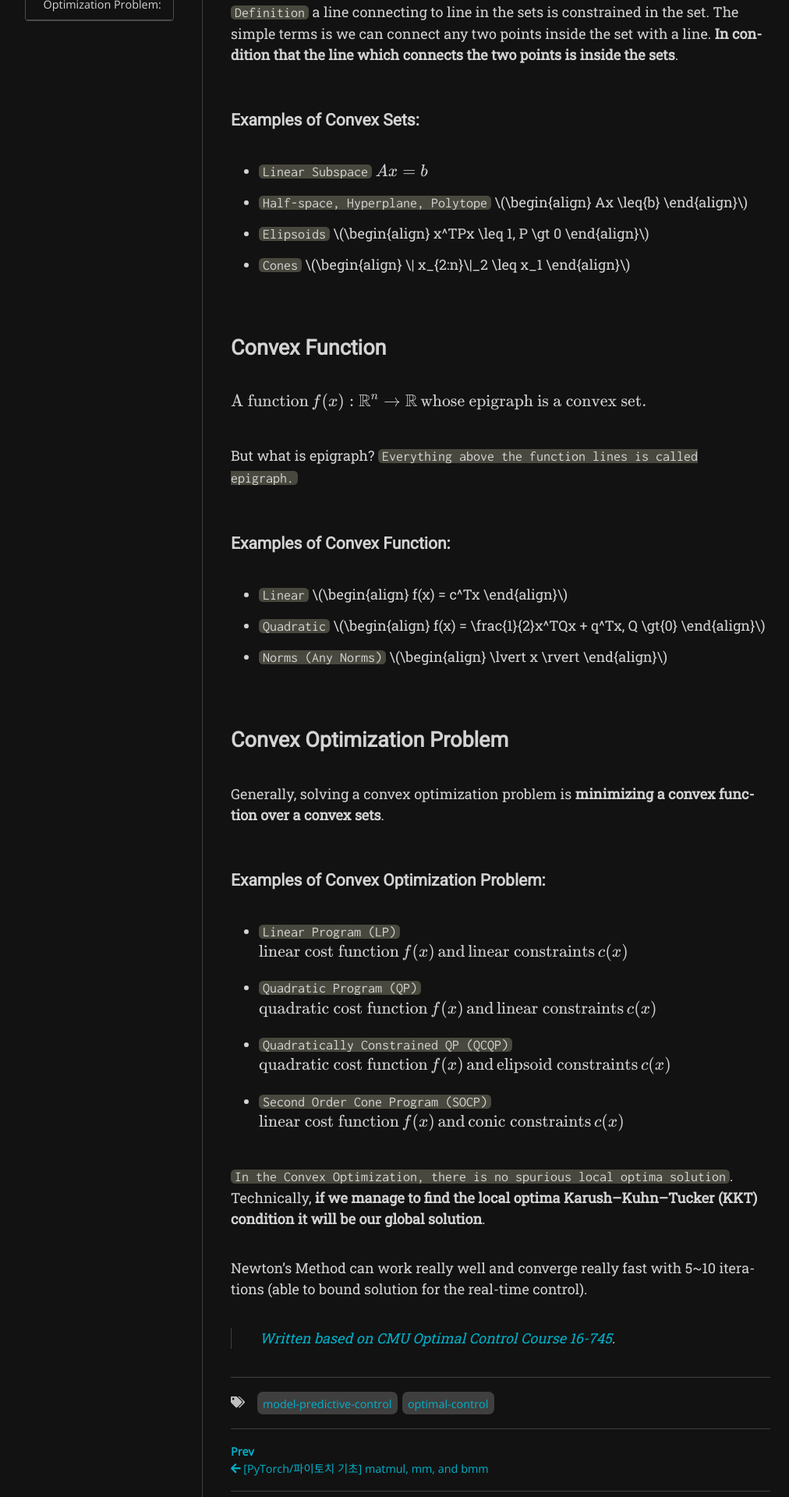
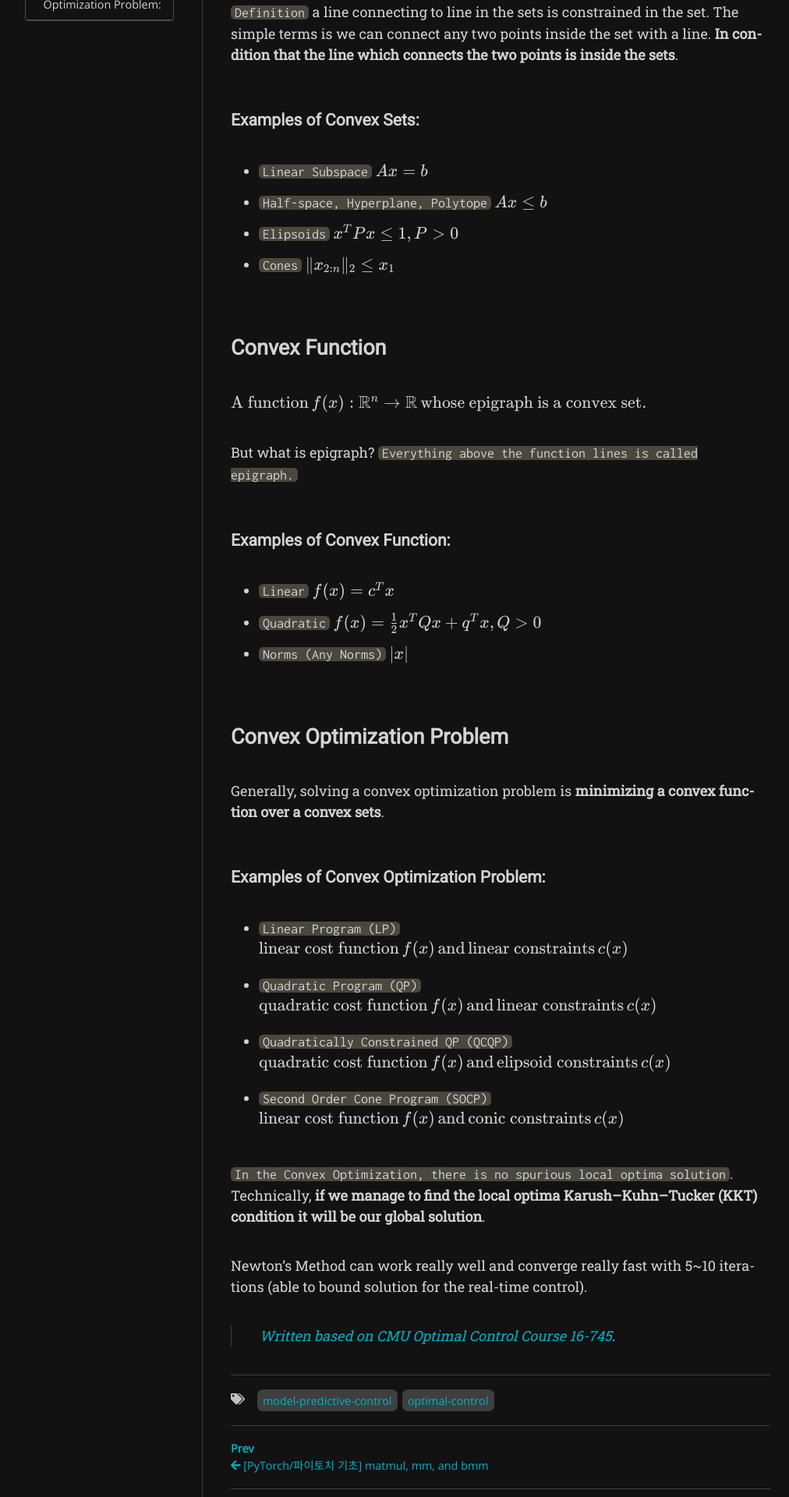
Before and after one commit to brilianputraa/brilianamiruddin.github.io, a Jekyll site: the page built from _posts/2023-03-09-convexity.md, in a window 1280 px wide. Shown: the part 445-2365 px from the top of the page at 78% size, without its empty margins (130-1142 px from the left). Built offline with Jekyll 4.4.1, drawn with Linux system fonts in a browser that asks for light colours; nearby versions of some CDN libraries; some web fonts are replaced.

Commit message:
Update 2023-03-09-convexity.md
Test MathJax

```diff
--- a/_posts/2023-03-09-convexity.md
+++ b/_posts/2023-03-09-convexity.md
@@ -12,19 +12,19 @@ tags: [optimal_control,model_predictive_control]
 
 ### Examples of Convex Sets:
 - `Linear Subspace` $$ Ax =b $$
-- `Half-space, Hyperplane, Polytope` $$\begin{align} Ax \leq{b} \end{align}$$
-- `Elipsoids` $$\begin{align} x^TPx \leq 1, P \gt 0 \end{align}$$
-- `Cones` $$\begin{align} \| x_{2:n}\|_2 \leq  x_1  \end{align}$$
+- `Half-space, Hyperplane, Polytope` $$ Ax \leq{b} $$
+- `Elipsoids` $$ x^TPx \leq 1, P \gt 0 $$
+- `Cones` $$ \| x_{2:n}\|_2 \leq  x_1  $$
 
 ## Convex Function
-$$ \begin{aligned} \text{A function} \, f(x) :  \mathbb{R^n} \rightarrow \mathbb{R} \, \text{whose epigraph is a convex set.}  \end{aligned}$$
+$$ \text{A function} \, f(x) :  \mathbb{R^n} \rightarrow \mathbb{R} \, \text{whose epigraph is a convex set.} $$
 
 But what is epigraph? `Everything above the function lines is called epigraph.`
 
 ### Examples of Convex Function:
-- `Linear` $$\begin{align} f(x) = c^Tx \end{align}$$
-- `Quadratic` $$\begin{align} f(x) = \frac{1}{2}x^TQx + q^Tx, Q \gt{0} \end{align}$$
-- `Norms (Any Norms)` $$\begin{align}  \lvert x \rvert \end{align}$$
+- `Linear` $$f(x) = c^Tx $$
+- `Quadratic` $$ f(x) = \frac{1}{2}x^TQx + q^Tx, Q \gt{0} $$
+- `Norms (Any Norms)` $$  \lvert x \rvert $$
 
 ## Convex Optimization Problem
 Generally, solving a convex optimization problem is **minimizing a convex function over a convex sets**.
```
